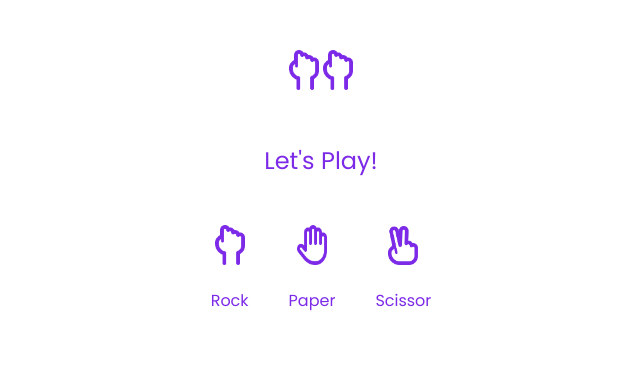
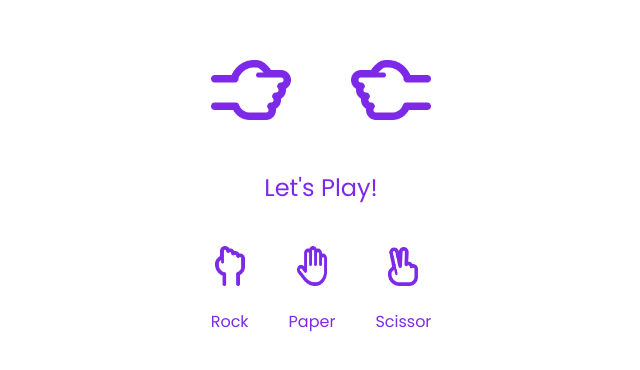
Before and after one commit to Liene31/rock-paper-scissor, a plain HTML site: page index.html in a window 1280 px wide. Shown: the whole page, without its empty margins (319-959 px from the left). Drawn offline with Linux system fonts and the light colour scheme.

Commit message:
Add classes and styles for game-play images
Added 'rock-left' and 'rock-right' classes to game-play images in index.html and updated style.css to style these images with rotation and sizing. Also adjusted container max-width and improved layout for the game-play section.

```diff
--- a/index.html
+++ b/index.html
@@ -17,15 +17,15 @@
   <body>
     <div class="container">
       <div class="game-play">
-        <img src="images/rock.png" alt="rock-left" />
-        <img src="images/rock.png" alt="rock-right" />
+        <img src="images/rock.png" alt="rock-left" class="rock-left" />
+        <img src="images/rock.png" alt="rock-right" class="rock-right" />
       </div>
 
       <div class="result"><h1>Let's Play!</h1></div>
 
       <div class="options">
         <div class="rock">
-          <img src="images/rock.png" alt="rock" />
+          <img src="images/rock.png" alt="rock " />
           <p>Rock</p>
         </div>
         <div class="paper">
--- a/style.css
+++ b/style.css
@@ -11,18 +11,20 @@ body {
   display: flex;
   flex-direction: column;
   align-items: center;
-  max-width: 450px;
+  max-width: 200px;
   margin: 0 auto;
+}
+
+.game-play {
+  display: flex;
+  width: 100%;
+  justify-content: space-between;
 }
 
 h1 {
   font-weight: normal;
   font-size: 1.5rem;
-  padding: 1.25em 0;
-}
-
-img {
-  width: 30px;
+  padding: 1em 0;
 }
 
 .options {
@@ -31,3 +33,21 @@ img {
   gap: 2.5em;
   text-align: center;
 }
+
+/* Images */
+
+.game-play img {
+  width: 60px;
+}
+
+.rock-left {
+  transform: rotate(90deg);
+}
+
+.rock-right {
+  transform: rotate(270deg) scaleX(-1);
+}
+
+.options img {
+  width: 30px;
+}
```
